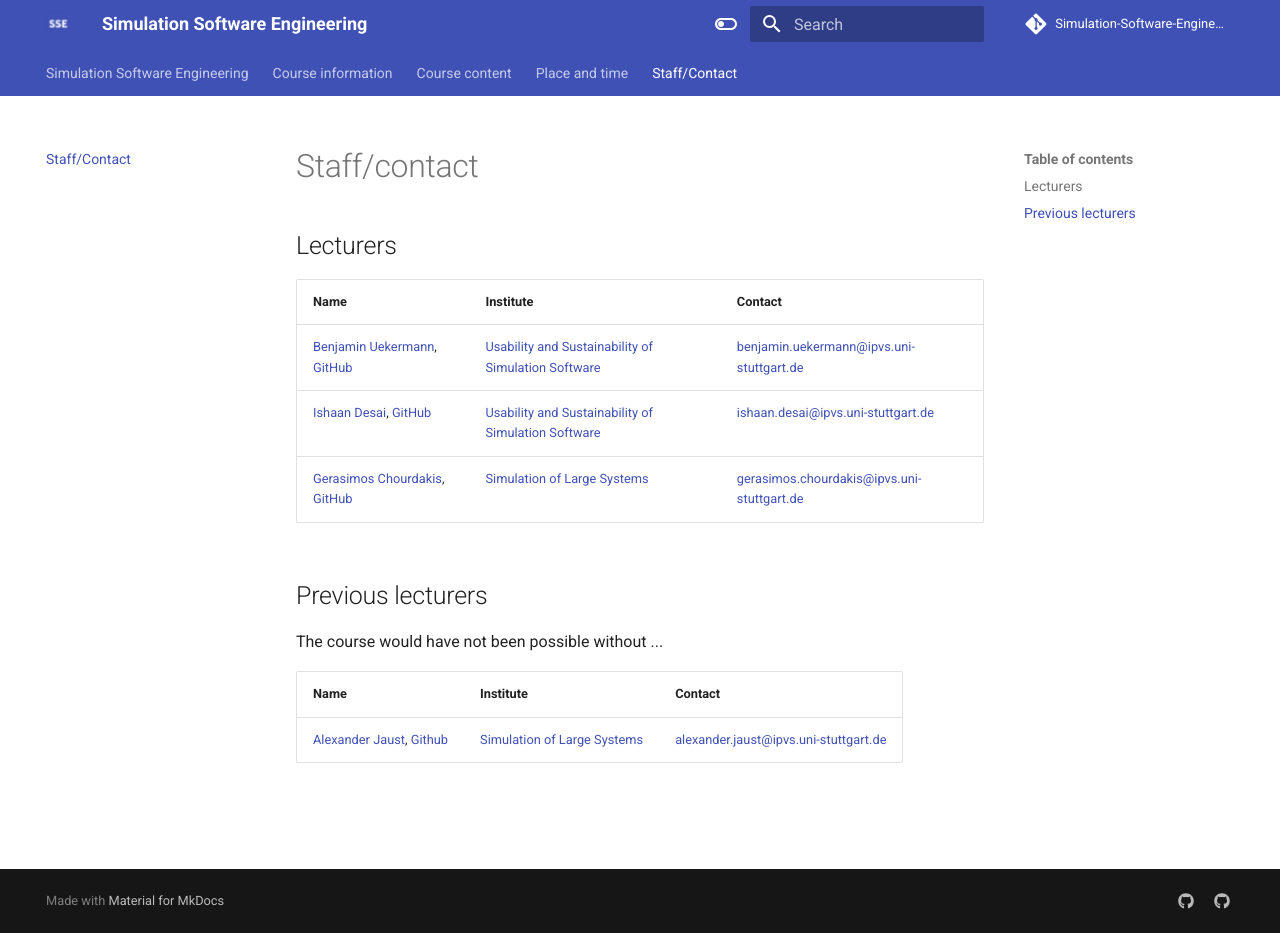
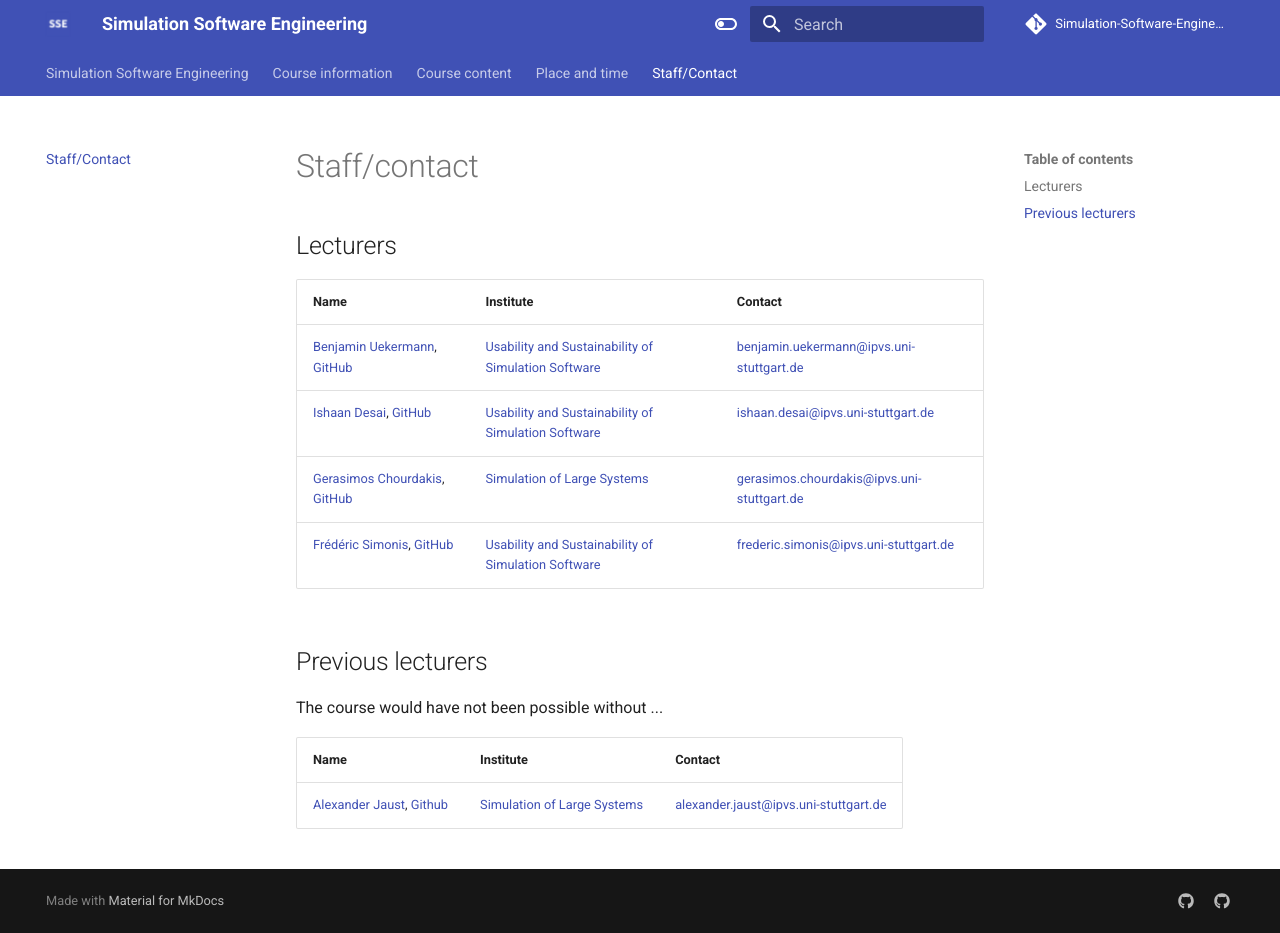
Before and after one commit to Simulation-Software-Engineering/homepage, an MkDocs documentation site: the page built from docs/staff.md, in a window 1280 px wide and 933 px high. Built offline with MkDocs 1.6.1 and Material for MkDocs 9.7.7, drawn with Linux system fonts in a browser that asks for light colours; comment, search, counter and statistics services are not loaded.

Commit message:
Add Frederic to staff

```diff
--- a/docs/staff.md
+++ b/docs/staff.md
@@ -14,6 +14,7 @@ description: >-
 | [Benjamin Uekermann](https://www.ipvs.uni-stuttgart.de/institute/team/Uekermann-00001/), [GitHub](https://github.com/uekerman) | [Usability and Sustainability of Simulation Software](https://www.ipvs.uni-stuttgart.de/departments/us3/) | [benjamin.uekermann@ipvs.uni-stuttgart.de](mailto:benjamin.uekermann@ipvs.uni-stuttgart.de) |
 | [Ishaan Desai](https://www.ipvs.uni-stuttgart.de/institute/team/Desai/), [GitHub](https://github.com/IshaanDesai) | [Usability and Sustainability of Simulation Software](https://www.ipvs.uni-stuttgart.de/departments/us3/) | [ishaan.desai@ipvs.uni-stuttgart.de](mailto:ishaan.desai@ipvs.uni-stuttgart.de) |
 | [Gerasimos Chourdakis](https://www.ipvs.uni-stuttgart.de/institute/team/Chourdakis/), [GitHub](https://github.com/MakisH) | [Simulation of Large Systems](https://www.ipvs.uni-stuttgart.de/departments/sgs/) | [gerasimos.chourdakis@ipvs.uni-stuttgart.de](mailto:gerasimos.chourdakis@ipvs.uni-stuttgart.de) |
+| [Frédéric Simonis](https://www.ipvs.uni-stuttgart.de/institute/team/Simonis/), [GitHub](https://github.com/fsimonis) | [Usability and Sustainability of Simulation Software](https://www.ipvs.uni-stuttgart.de/departments/us3/) | [frederic.simonis@ipvs.uni-stuttgart.de](mailto:frederic.simonis@ipvs.uni-stuttgart.de) |
 
 ## Previous lecturers
 
```
